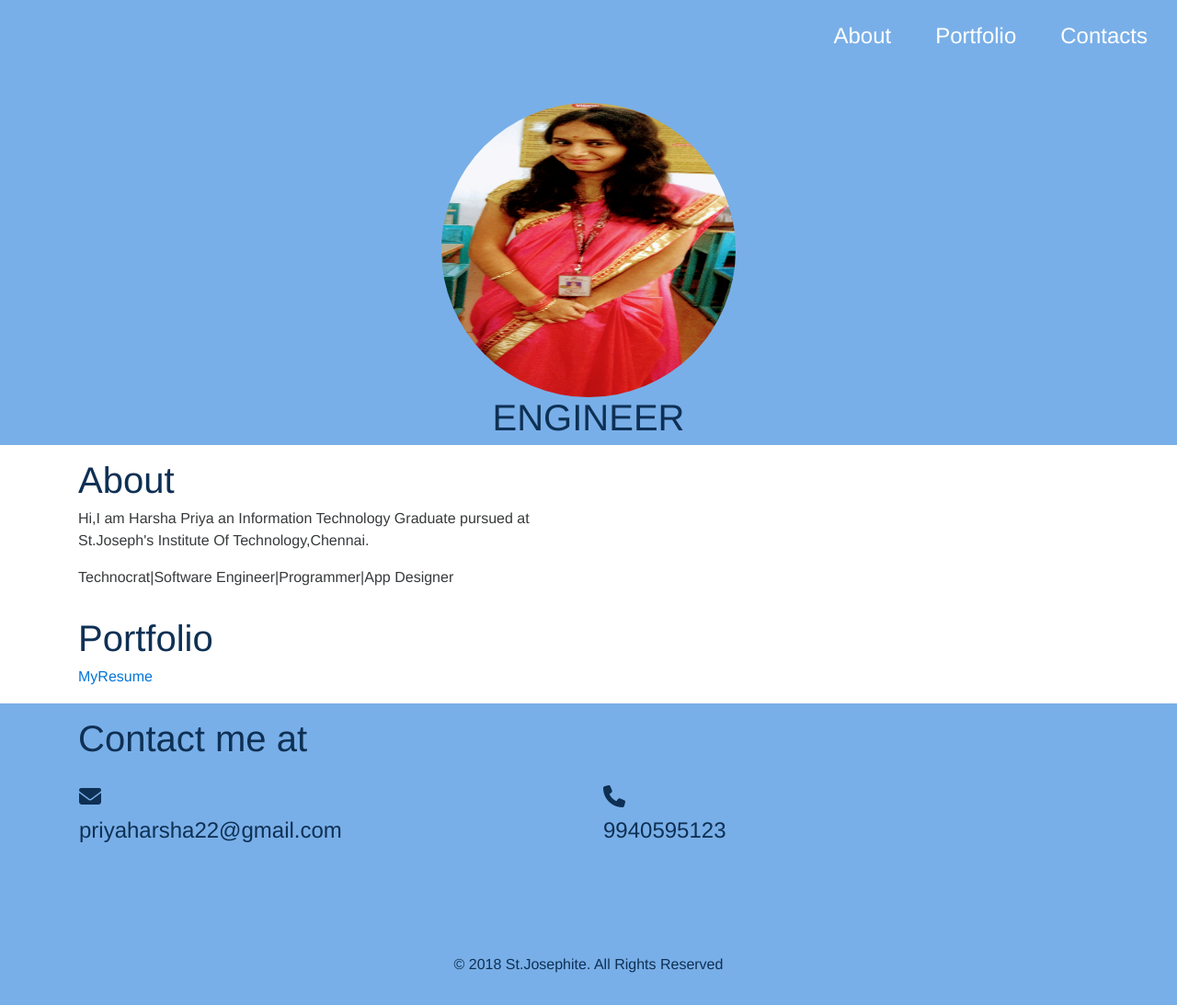
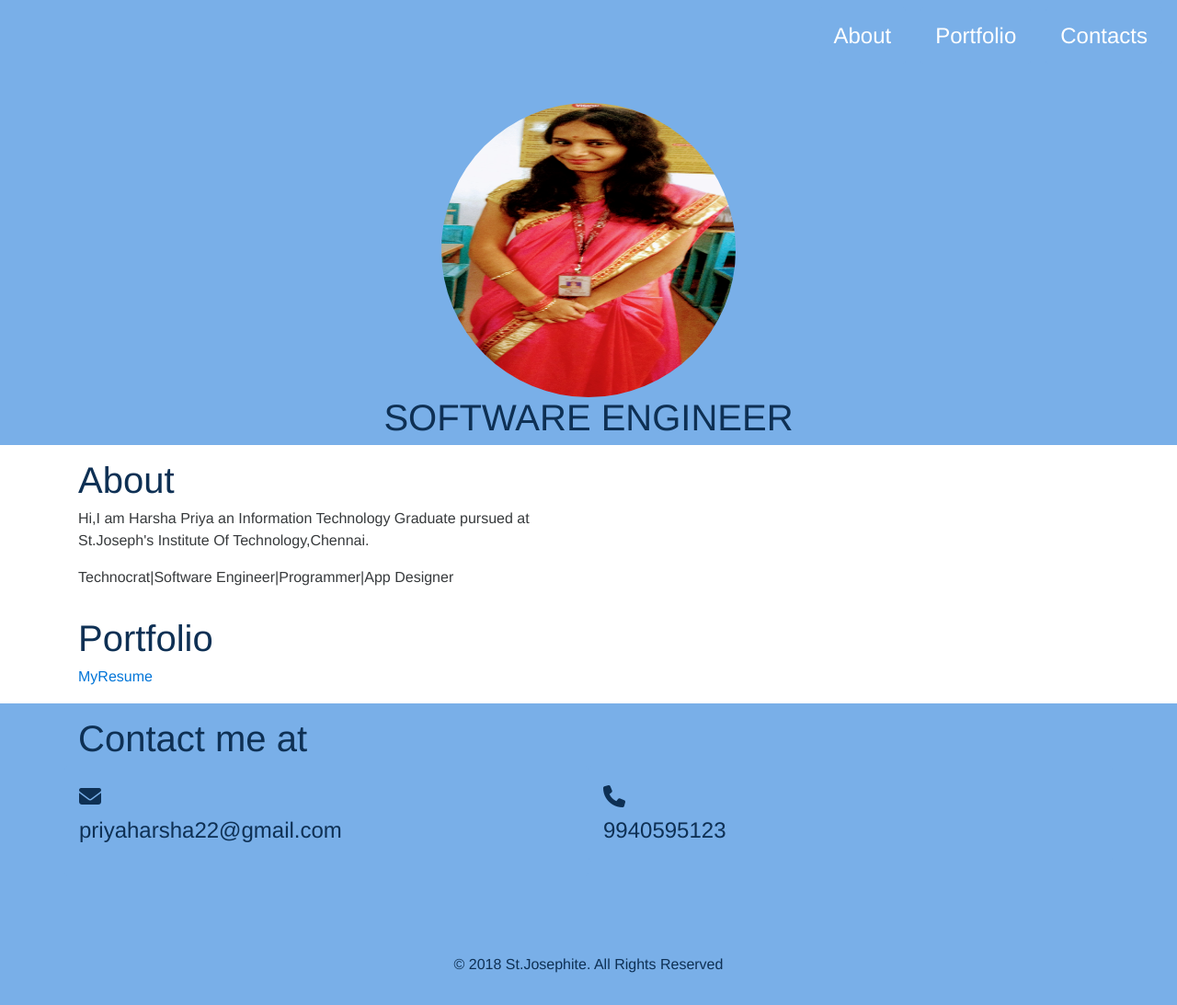
Before and after one commit to Harshapriya123/about, a Jekyll site: the page built from index.html, in a window 1280 px wide and 1093 px high. Shown: the whole window at 92% size. Built offline with Jekyll 4.4.1, drawn with Linux system fonts in a browser that asks for light colours; nearby versions of some CDN libraries.

Commit message:
Update top.html

```diff
--- a/_includes/top.html
+++ b/_includes/top.html
@@ -2,7 +2,7 @@
     <div class="row">
         <col-md-12>
             <img src="./web-dist/IMG_5246.JPG" class="container-top-image img-circle m-x-auto" alt="{{ site.brand }}">
-            <h1> ENGINEER</h1>
+            <h1> SOFTWARE ENGINEER</h1>
                <!--<h1 class="container-top-name">
                 {{ site.brand }}
             </h1>
```
